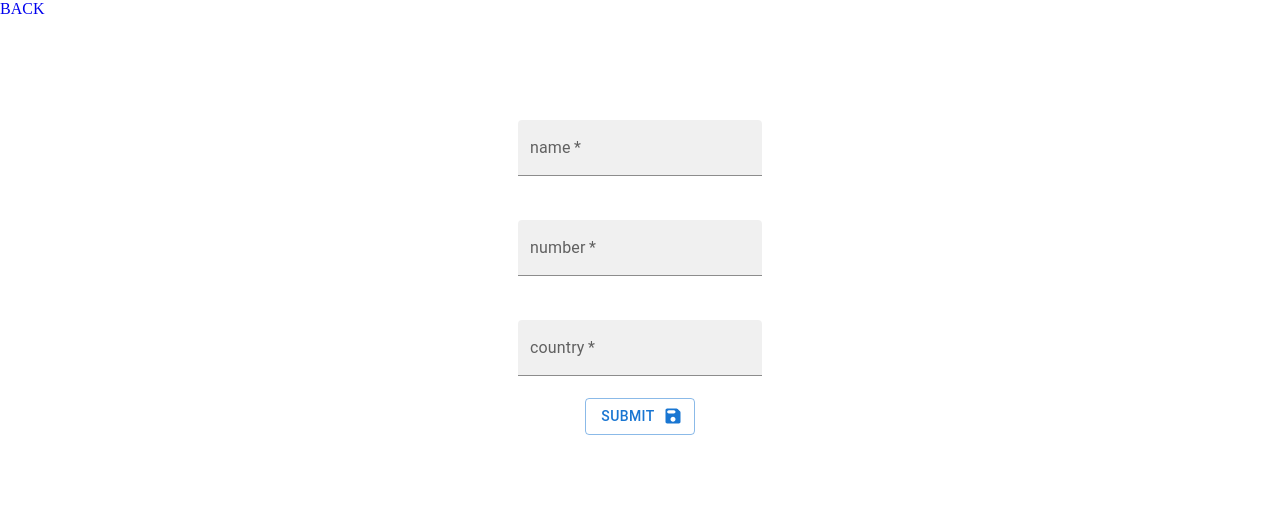
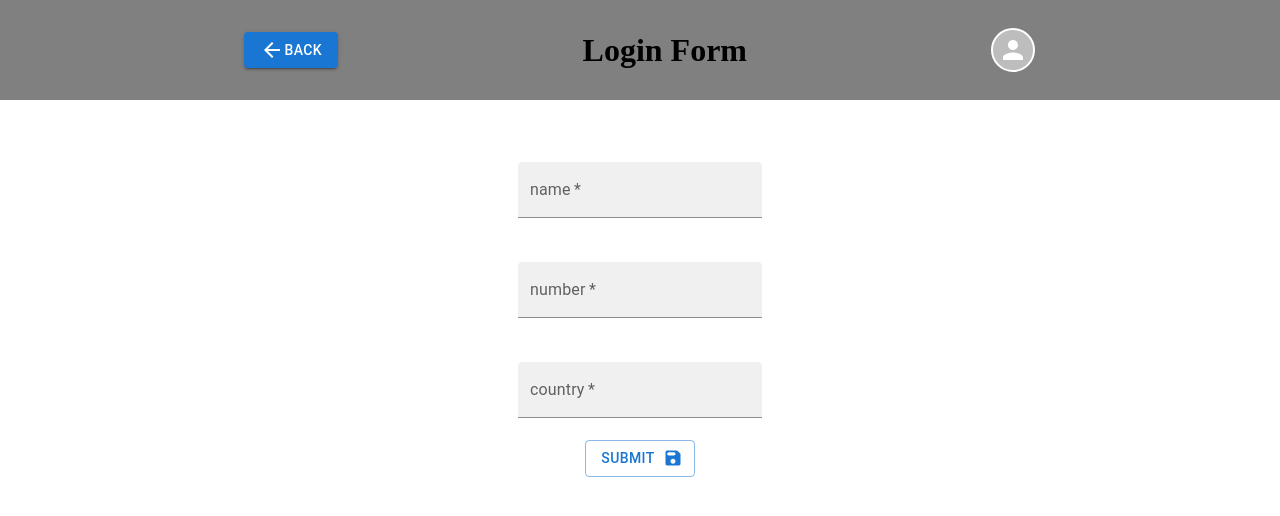
Before and after one commit to mohammadsohrabi2021/phone-redux, a React (Create React App) app: page /addContact in a window 1280 px wide. Shown: the top 516 px of the page. Built offline with nearby package versions, Linux system fonts and the light colour scheme.

Commit message:
add style header

```diff
--- a/src/Componenets/Form/FormInput.jsx
+++ b/src/Componenets/Form/FormInput.jsx
@@ -50,7 +50,7 @@ function FormInput() {
     return (
         <Grid>
             <form onSubmit={handleSubmit}>
-                <Grid  container style={{flexDirection: 'column' }}  justifyContent={'space-around'} alignItems={'center'} height={300} mt={10} >
+                <Grid  container style={{flexDirection: 'column' }}  justifyContent={'space-around'} alignItems={'center'} height={300} mt={5} >
                     {FormInputs.map(FormInput => (
                         <TextField  my={2} variant="filled" key={FormInput.id}  onChange={handleChange} required name={FormInput.name} value={form[FormInput.name]} label={FormInput.name} />
                     ))}
--- a/src/Layout/HeaderLayout.jsx
+++ b/src/Layout/HeaderLayout.jsx
@@ -1,12 +1,26 @@
+import { Grid, TextField } from '@mui/material';
 import React from 'react';
 import { Link } from 'react-router-dom';
+import Avatar from '@mui/material/Avatar';
+import AvatarGroup from '@mui/material/AvatarGroup';
+import { Button,IconButton } from '@mui/material';
+import ArrowBackIcon from '@mui/icons-material/ArrowBack';
 function HeaderLayout() {
     return (
-        <div>
+        <Grid container justifyContent={'space-evenly'} alignItems={'center'} bgcolor={'gray'} height={'100px'}>
             <Link to={'/'}>
-                  BACK
+                <Button variant="contained" >
+                    <ArrowBackIcon/>
+                    BACK
+                </Button>
             </Link>
-        </div>
+            <h1>
+                Login Form
+            </h1>
+            <AvatarGroup max={4}>
+                <Avatar alt="image" src="" />
+            </AvatarGroup>
+        </Grid>
     );
 }
 
```
